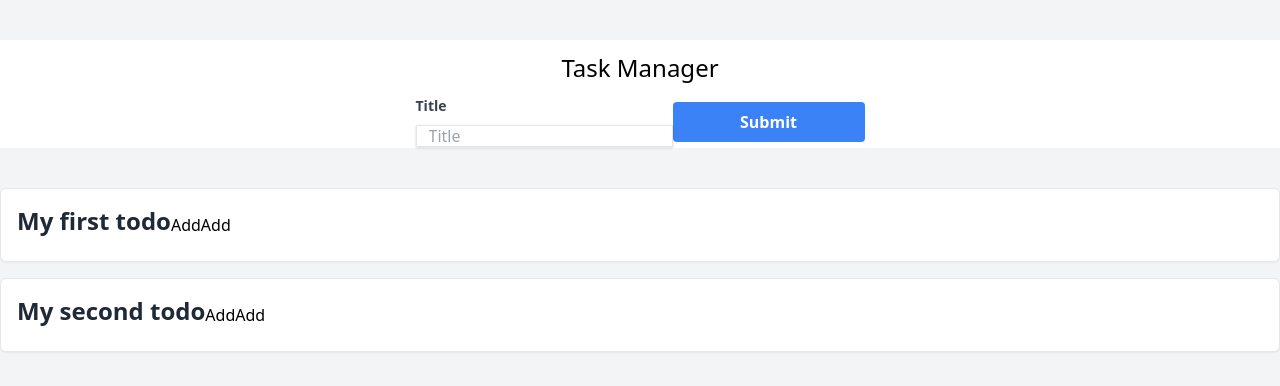
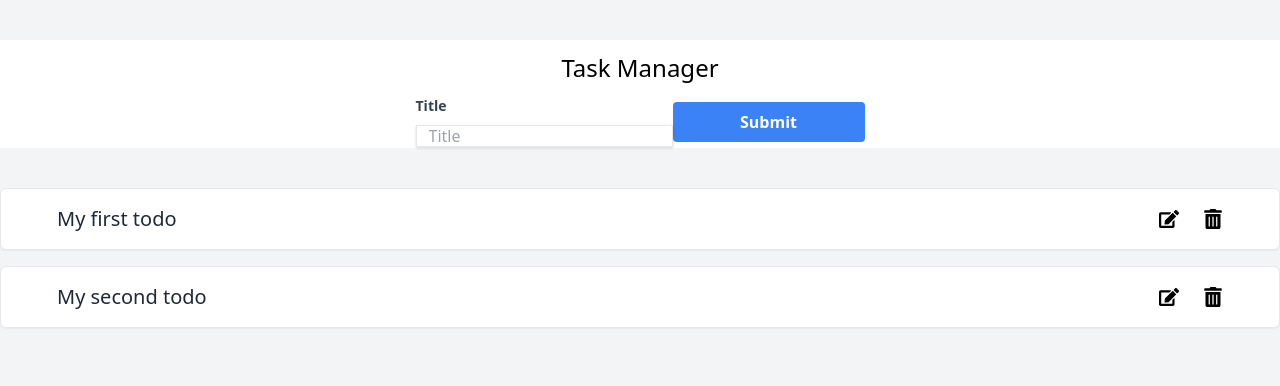
Before and after one commit to andrewsanc/todoist, a React (Create React App) app: page / in a window 1280 px wide. Shown: the top 386 px of the page. Built offline with nearby package versions, Linux system fonts and the light colour scheme.

Commit message:
simplied version of task cards

```diff
--- a/src/Card.js
+++ b/src/Card.js
@@ -1,12 +1,13 @@
 import React from "react";
+import { FaEdit, FaTrashAlt } from "react-icons/fa";
 
 const Card = ({ title }) => {
   return (
-    <div className='bg-white p-4 my-4 border rounded-md shadow-sm flex items-center'>
-      <h2 className='text-2xl font-bold mb-2 text-gray-800'>{title}</h2>
-      <div className='flex items-center'>
-        <button>Add</button>
-        <button>Add</button>
+    <div className='bg-white py-4 px-14 my-4 border rounded-md shadow-sm flex items-center'>
+      <h2 className='text-xl font-normal text-gray-800'>{title}</h2>
+      <div className='ml-auto flex'>
+        <FaEdit size='20' className='mx-6 cursor-pointer hover:opacity-30' />
+        <FaTrashAlt size='20' className='cursor-pointer hover:opacity-30' />
       </div>
     </div>
   );
```
